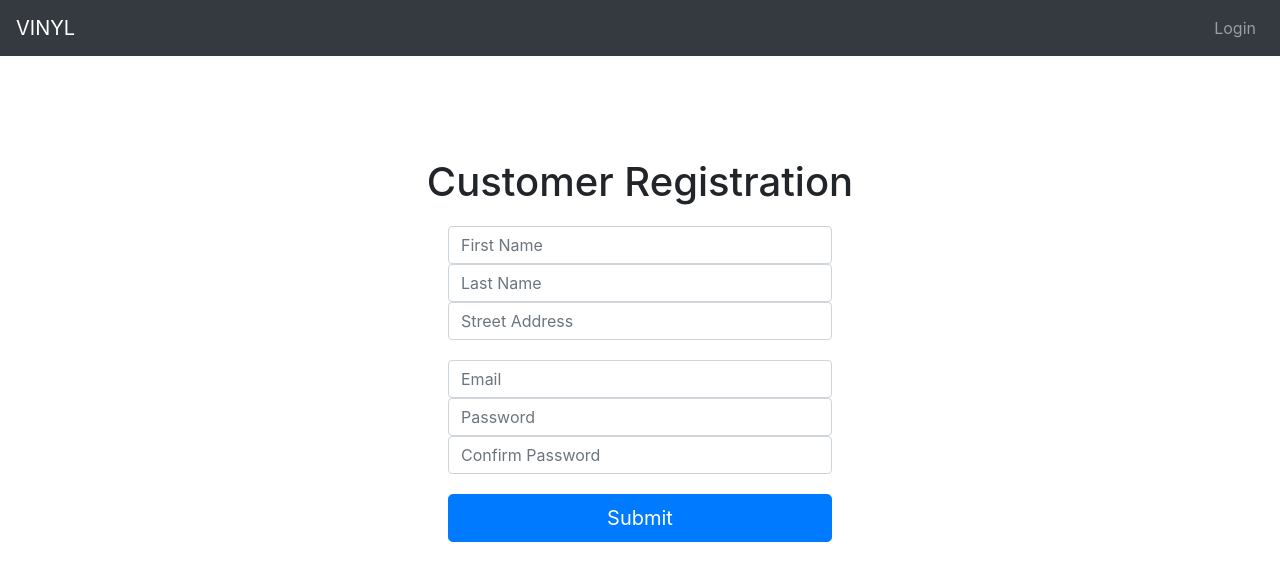
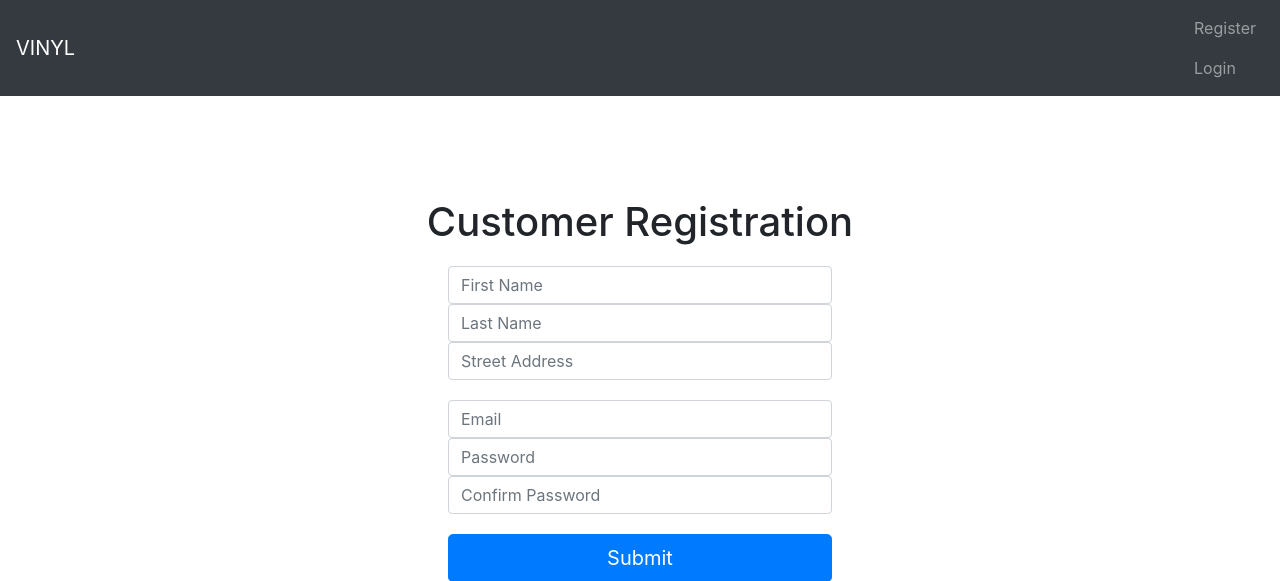
Before and after one commit to Uarmagan/VINYL, a PHP site: page /CustomerRegistration.php in a window 1280 px wide. Shown: the top 581 px of the page. Run offline with PHP 8.4, Linux system fonts and the light colour scheme.

Commit message:
nav register

```diff
--- a/includes/navCheck.php
+++ b/includes/navCheck.php
@@ -28,8 +28,11 @@ function createNav(){
             }
             echo '<li class="nav-item">';
         if(isset($_SESSION['type'])){
+
             echo '<a class="nav-link" href="./logout.php">Logout</a>';
+
         }else{
+            echo '<a class="nav-link" href="./customerRegistration.php">Register</a>';
             echo '<a class="nav-link" href="./login.php">Login</a>';
         }
         echo '</li>
```
